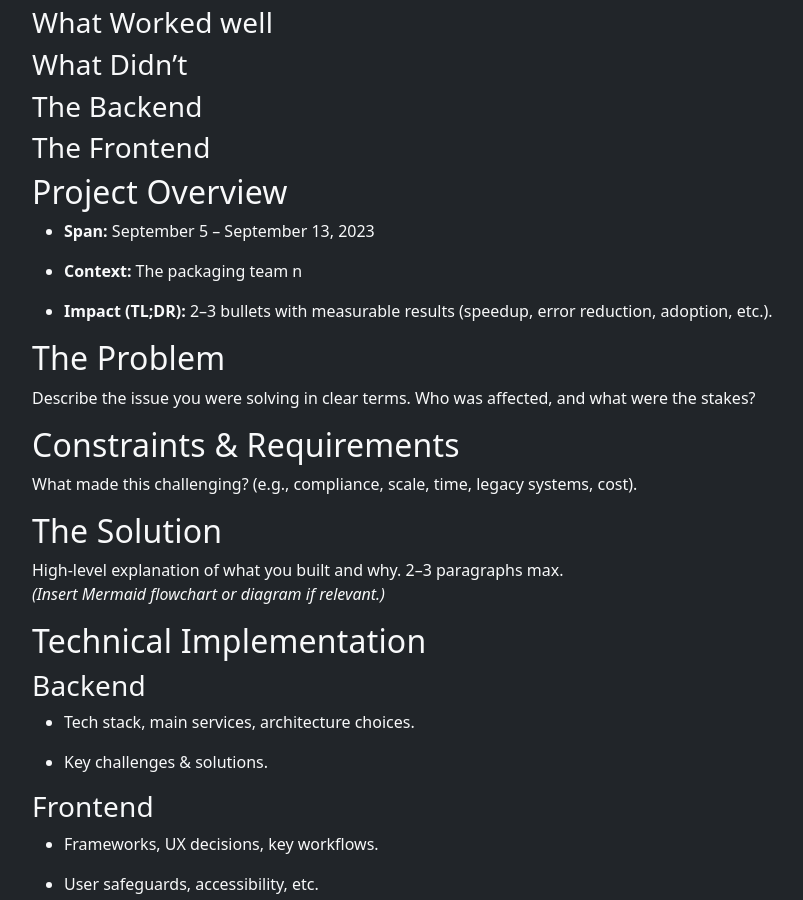
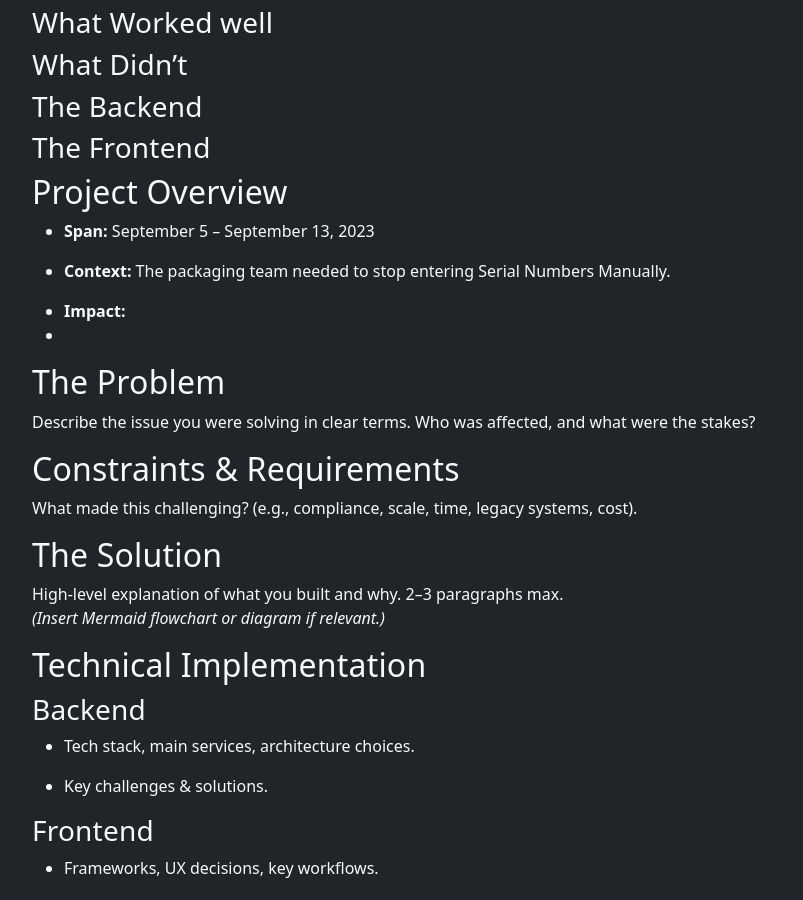
Before and after one commit to ChanceYoung/ChanceYoung.github.io, a Jekyll site: the page built from _projects/In Progress/packagingsolutionv1.md, in a window 1280 px wide and 900 px high, scrolled down 536 px. Shown: the whole window, without its empty margins (130-933 px from the left). Built offline with Jekyll 4.4.1, drawn with Linux system fonts in a browser that asks for light colours.

Commit message:
_projects/In Progress/packagingsolutionv1.md updated from https://stackedit.io/

```diff
--- a/_projects/In Progress/packagingsolutionv1.md
+++ b/_projects/In Progress/packagingsolutionv1.md
@@ -23,9 +23,10 @@ The ERP system we used provided an integration toolkit written in .NET that used
 
 -   **Span:** September 5 – September 13, 2023
 
--   **Context:** The packaging team n
+-   **Context:** The packaging team needed to stop entering Serial Numbers Manually.
 
--   **Impact (TL;DR):** 2–3 bullets with measurable results (speedup, error reduction, adoption, etc.).
+-   **Impact:**
+*
 
 
 ## The Problem
```
Also changed, not shown: other parts of _projects/In Progress/packagingsolutionv1.md (+2 -2 lines).
